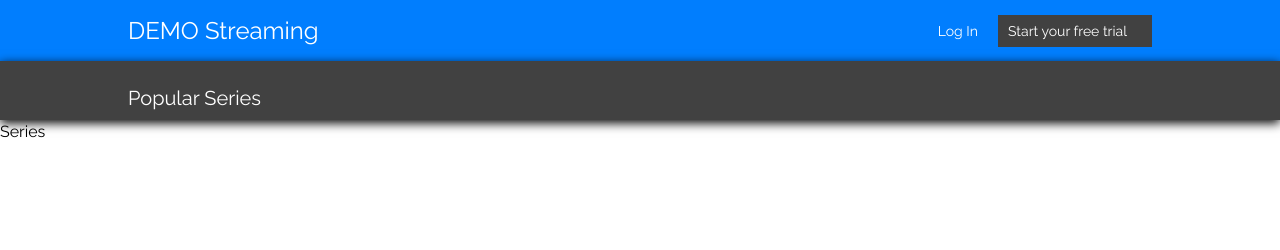
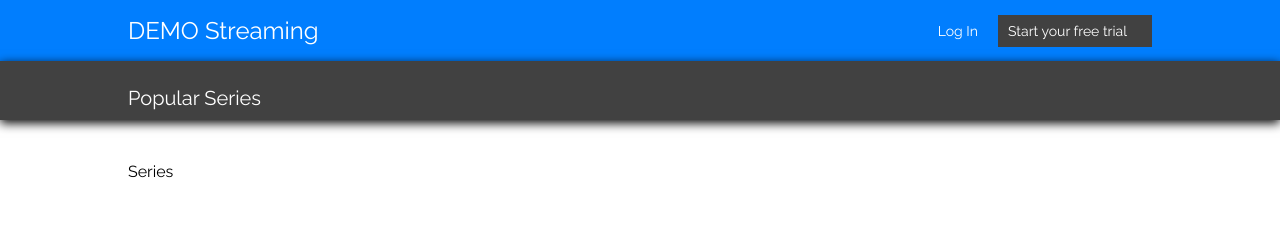
Before and after one commit to ozkalai/demo-streaming, a Next.js app: page /series in a window 1280 px wide. Shown: the top 250 px of the page. Built offline with nearby package versions, Linux system fonts and the light colour scheme.

Commit message:
temporary pages

```diff
--- a/pages/movies.tsx
+++ b/pages/movies.tsx
@@ -1,5 +1,7 @@
 import type { NextPage } from "next";
 import Head from "next/head";
+
+import { Content } from "@/components/Content";
 
 const Movies: NextPage = () => {
   return (
@@ -10,7 +12,9 @@ const Movies: NextPage = () => {
         <link rel="icon" href="/streaming.png" />
       </Head>
 
-      <main>Movie</main>
+      <Content>
+        <main>Movie</main>
+      </Content>
     </div>
   );
 };
--- a/pages/series.tsx
+++ b/pages/series.tsx
@@ -1,5 +1,7 @@
 import type { NextPage } from "next";
 import Head from "next/head";
+
+import { Content } from "@/components/Content";
 
 const Series: NextPage = () => {
   return (
@@ -10,7 +12,9 @@ const Series: NextPage = () => {
         <link rel="icon" href="/streaming.png" />
       </Head>
 
-      <main>Series</main>
+      <Content>
+        <main>Series</main>
+      </Content>
     </div>
   );
 };
```
